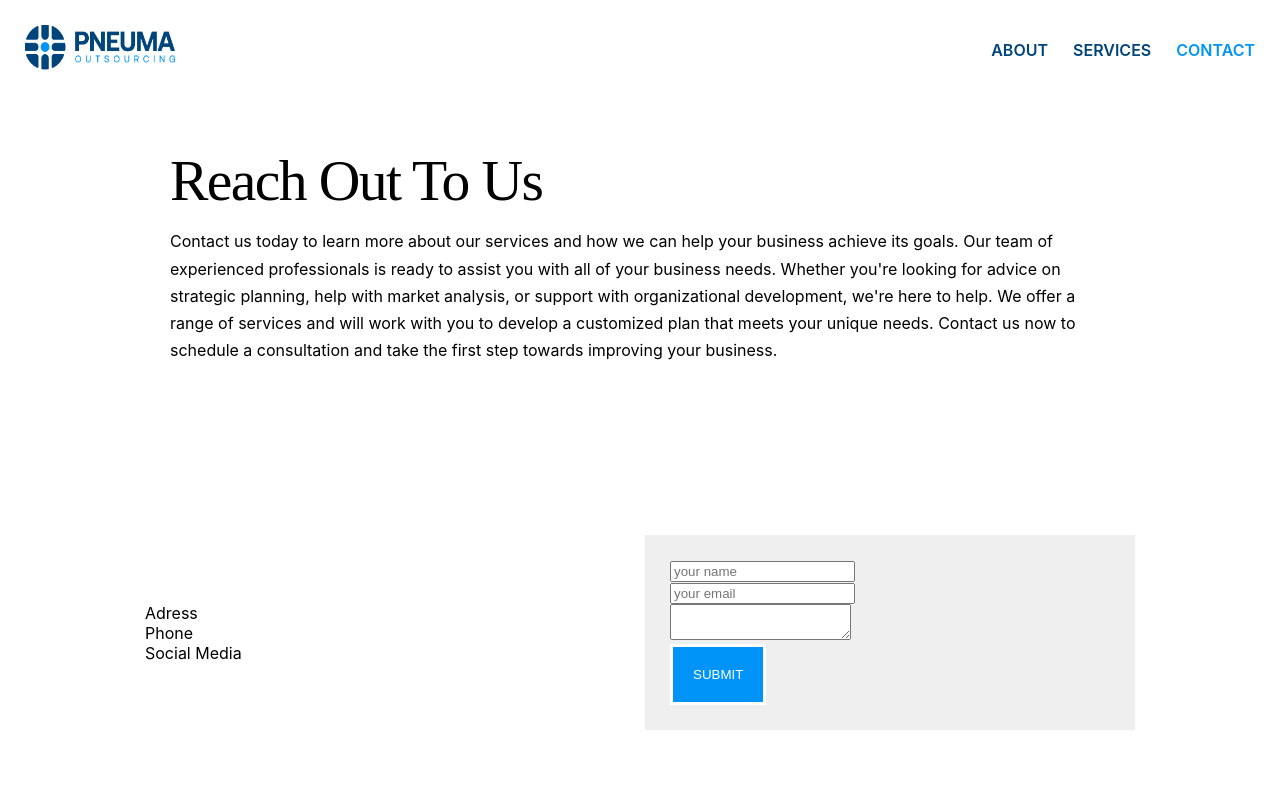
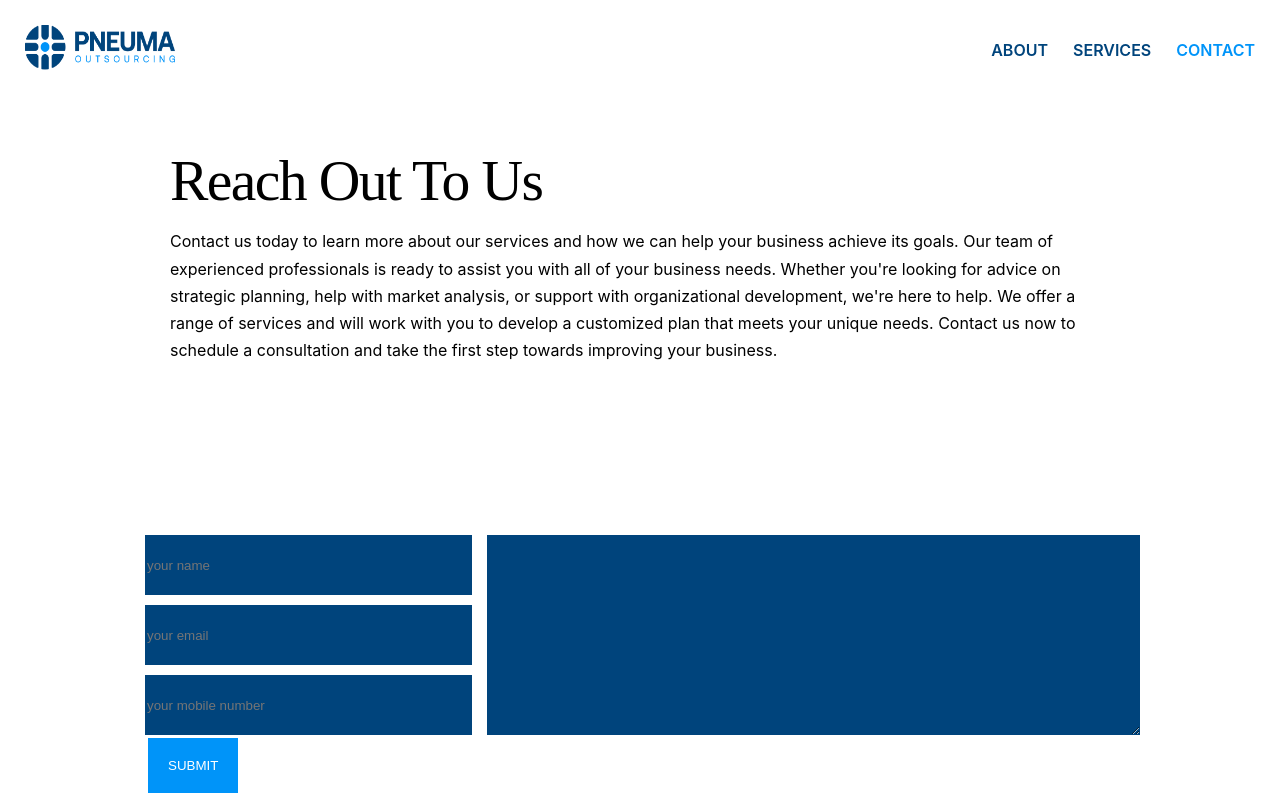
Before and after one commit to kingdanie/pneuma, a Next.js app: page /contact in a window 1280 px wide. Shown: the top 800 px of the page. Built offline with nearby package versions, Linux system fonts and the light colour scheme.

Commit message:
contact form in progress

```diff
--- a/components/ContactForm.tsx
+++ b/components/ContactForm.tsx
@@ -13,7 +13,8 @@ export default function ContactForm() {
   return (
     <div>
       <form onSubmit={HandleSubmit}>
-        <div className="" style={{display: 'flex'}}>
+        <div className="form-grid">
+        <div className="first-form-col" style={{display: 'flex'}}>
           <div>
             <input
                 type="text"
@@ -43,12 +44,14 @@ export default function ContactForm() {
         </div>
         <div>
           <textarea
+            className="form-textarea"
             name="mesage"
             value={message}
             onChange={(e) => setMessage(e.target.value)}
             required
             >
             </textarea>
+        </div>
         </div>
         <div>
           <button>Submit</button>
--- a/pages/contact.tsx
+++ b/pages/contact.tsx
@@ -1,5 +1,6 @@
 import Head from "next/head";
 import Link from "next/link";
+import ContactForm from "../components/ContactForm";
 
 export default function About() {
   return (
@@ -37,6 +38,10 @@ export default function About() {
           towards improving your business.
         </p>
       </section>
+      <section className="Width-1040 ">
+      <ContactForm />
+
+      </section>
       <section className="Width-1040 p-flex"
         style={{
           alignItems: "center",
@@ -44,6 +49,7 @@ export default function About() {
           gap: 10,
         }}
       >
+
         <div style={{ width: "100%" }}>
 
           <div>Adress</div>
--- a/styles/globals.css
+++ b/styles/globals.css
@@ -306,6 +306,36 @@ display: flex;
     max-width: -webkit-fill-available;
     border-radius: 50%;
 
+}
+
+.form-grid {
+  display: grid;
+    grid-template-columns: 33% 66%;
+    width: 100%;
+    gap: 15px;
+}
+
+.first-form-col {
+  display: flex;
+  width: 100%;
+  gap: 10px;
+  flex-direction: column;
+}
+
+.first-form-col input {
+  width: 100%;
+    min-height: 60px;
+    background: var(--brand-color-dark);
+    color: white;
+    border: none
+}
+
+.form-textarea {
+  width: 100%;
+    height: 100%;
+    background: var(--brand-color-dark);
+    color: white;
+    border: none
 }
 
 button {
```
